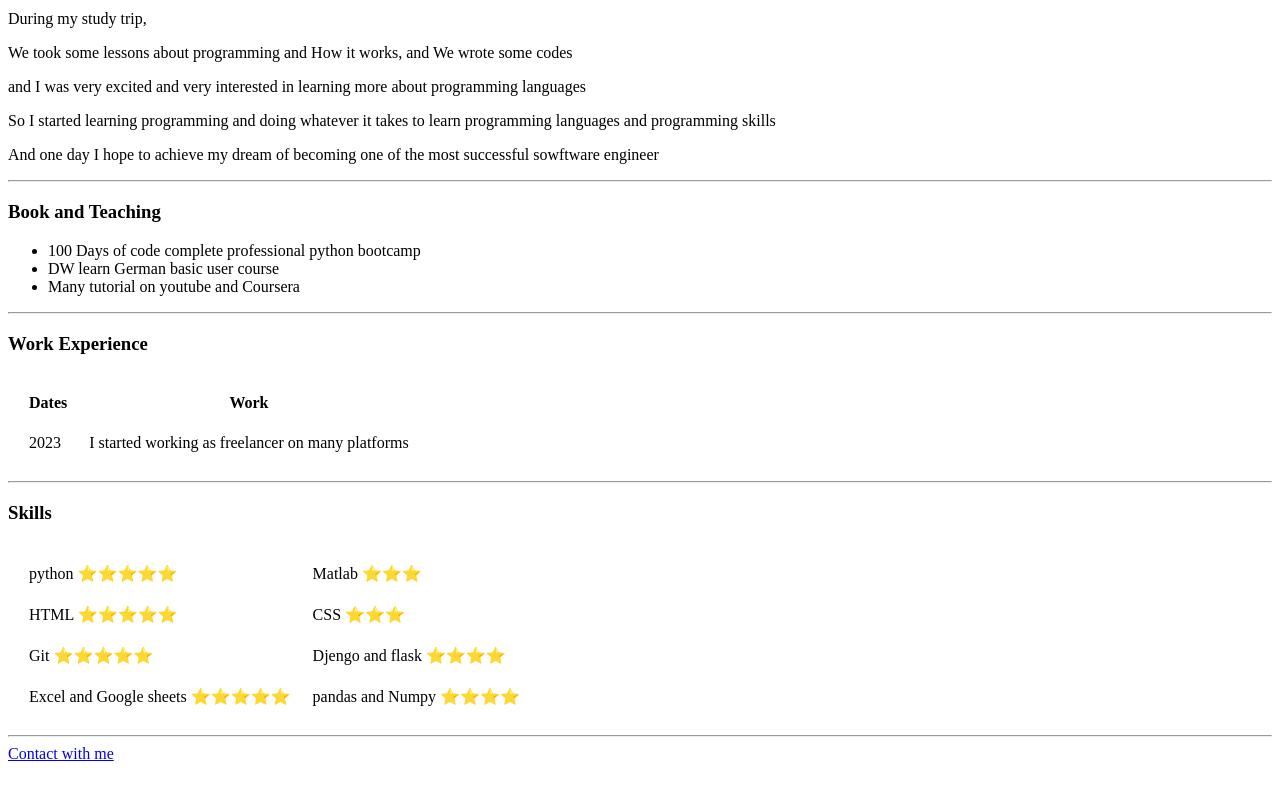
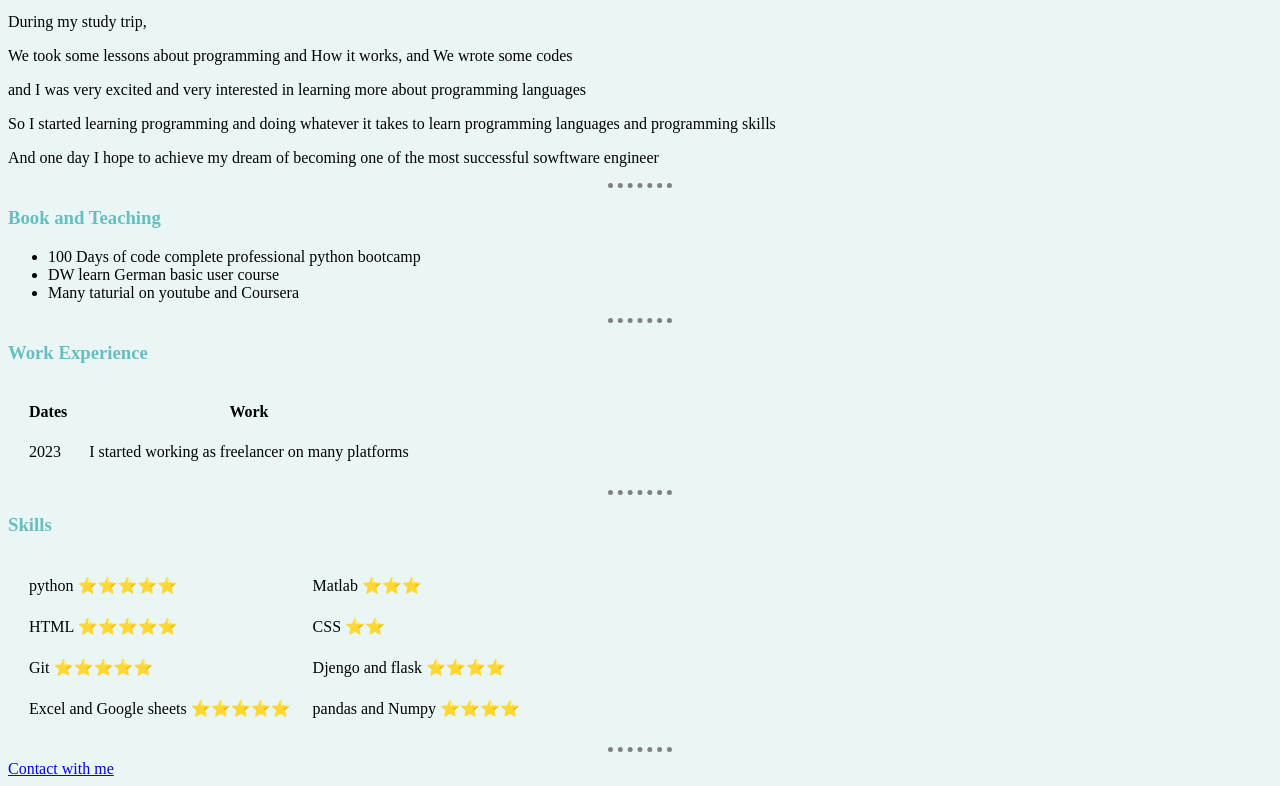
Before and after one commit to mohammadpydev/cv, a plain HTML site: page index.html in a window 1280 px wide. Shown: the part 381-1167 px from the top of the page. Drawn offline with Linux system fonts and the light colour scheme.

Commit message:
add css file

```diff
--- /dev/null
+++ b/css/styles.css
@@ -0,0 +1,17 @@
+/**************************TAG SELECTORS******************************/
+body{
+    background-color: #EAF6F6;
+}
+hr{
+
+    border-color: gray;
+    border-style: dotted none none;
+    border-width: 5px;
+    width: 5%;
+}
+h1{
+    color: #66BFBF;
+}
+h3{
+    color: #66BFBF;
+}
--- a/index.html
+++ b/index.html
@@ -3,6 +3,7 @@
     <head>
         <meta charset="UTF-8">
         <title>Hamed's Personal Site</title>
+        <link rel="stylesheet" href="css/styles.css">
     </head>
     <body>
         <table cellspacing="20">
@@ -31,7 +32,7 @@
         <ul>
             <li>100 Days of code complete professional python bootcamp</li>
             <li>DW learn German basic user course</li>
-            <li>Many tutorial on youtube and Coursera</li>
+            <li>Many taturial on youtube and Coursera</li>
         </ul>
         <!-- <hr>
         <h3>My Hobbies</h3>
@@ -65,7 +66,7 @@
             </tr>
             <tr>
                 <td>HTML ⭐⭐⭐⭐⭐</td>
-                <td>CSS ⭐⭐⭐</td>
+                <td>CSS ⭐⭐</td>
             </tr>
             <tr>
                 <td>Git ⭐⭐⭐⭐⭐</td>
```
Also changed, not shown: contact.html (+2 -1 lines).
